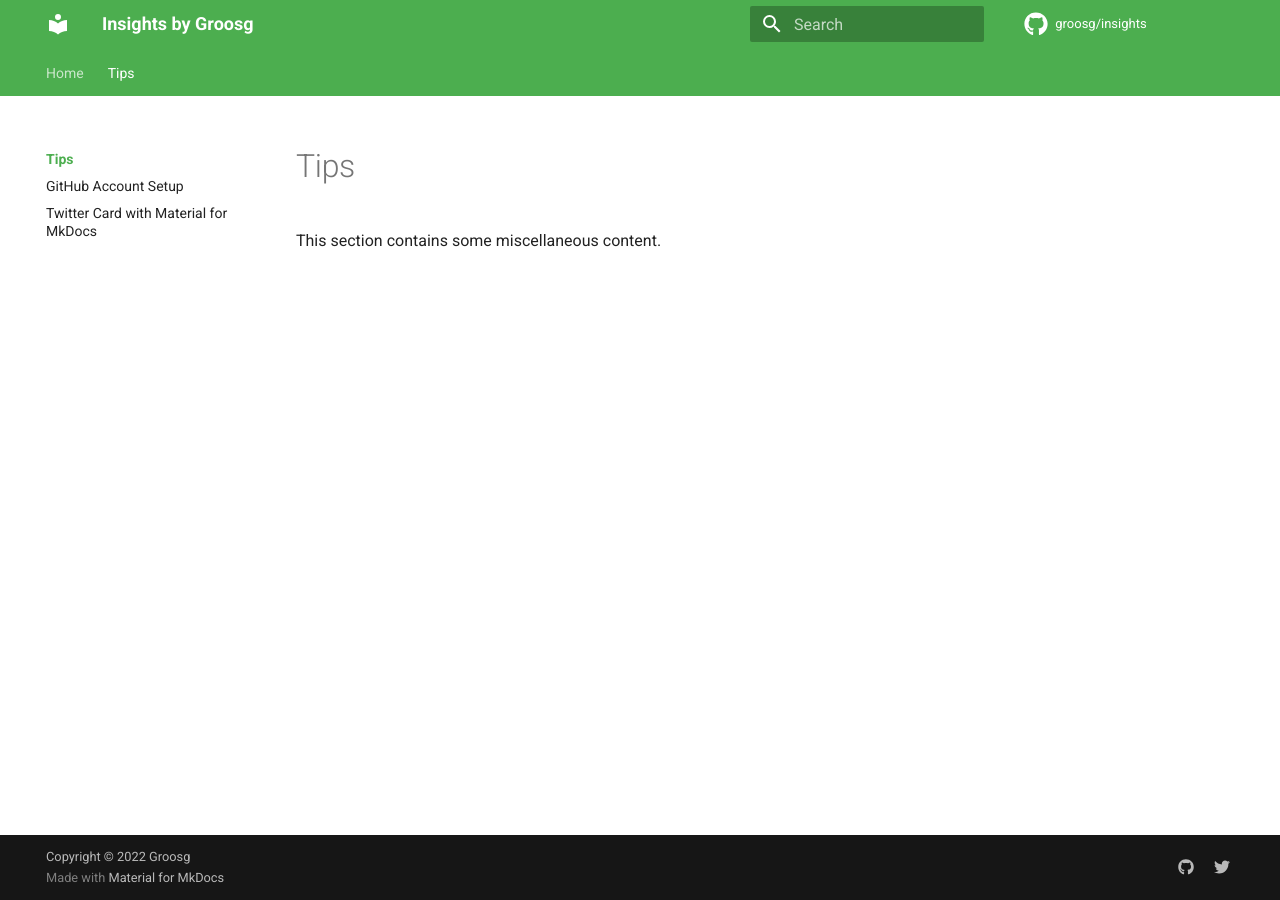
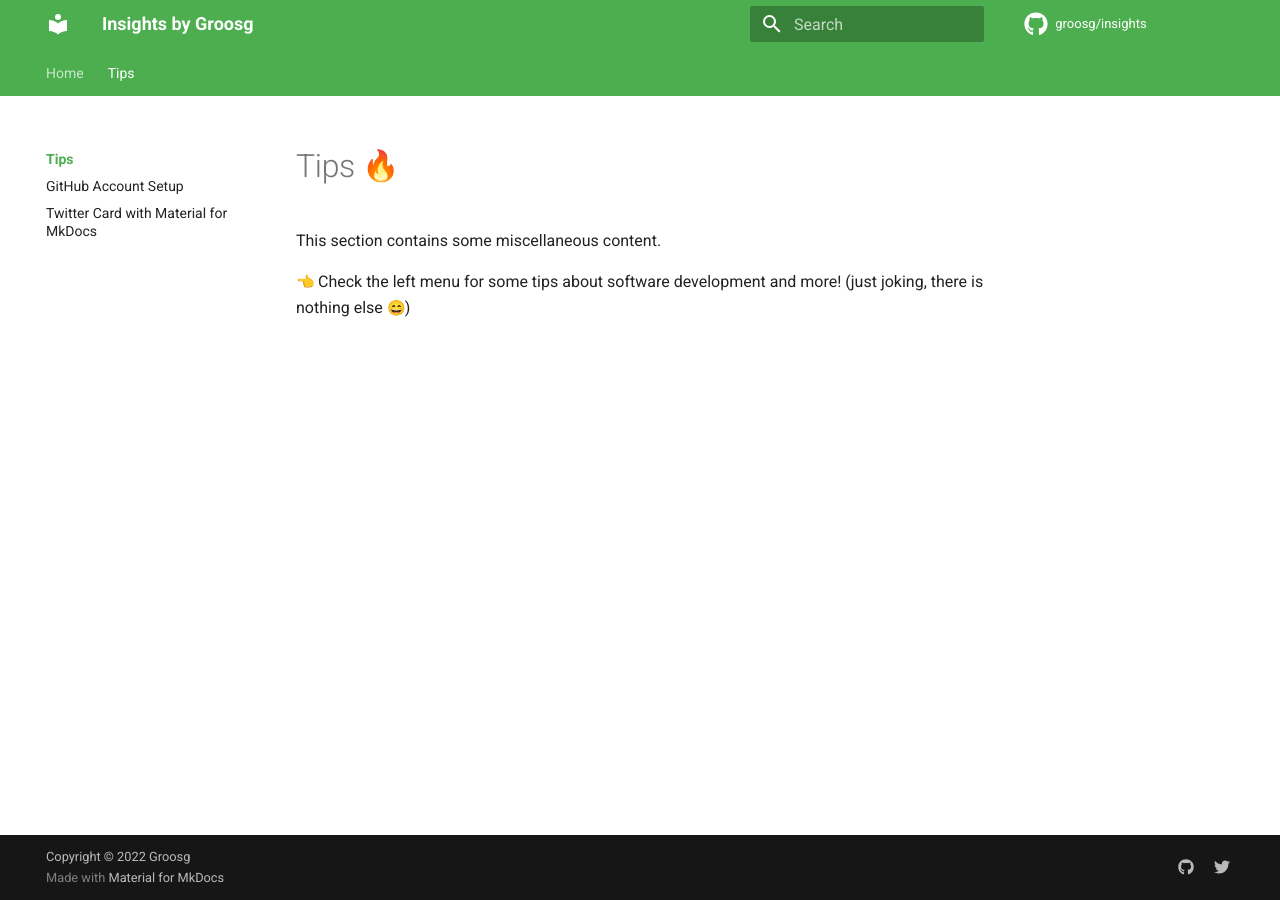
Before and after one commit to groosg/insights, an MkDocs documentation site: the page built from docs/tips/index.md, in a window 1280 px wide. Built offline with MkDocs 1.6.1 and Material for MkDocs 9.7.7, drawn with Linux system fonts in a browser that asks for light colours; emoji names are drawn with the system emoji font; comment, search, counter and statistics services are not loaded.

Commit message:
add some emojis to tips (#13)

```diff
--- a/docs/tips/index.md
+++ b/docs/tips/index.md
@@ -1 +1,5 @@
+# Tips :fire:
+
 This section contains some miscellaneous content.
+
+:point_left: Check the left menu for some tips about software development and more! (just joking, there is nothing else :smile:)
```
